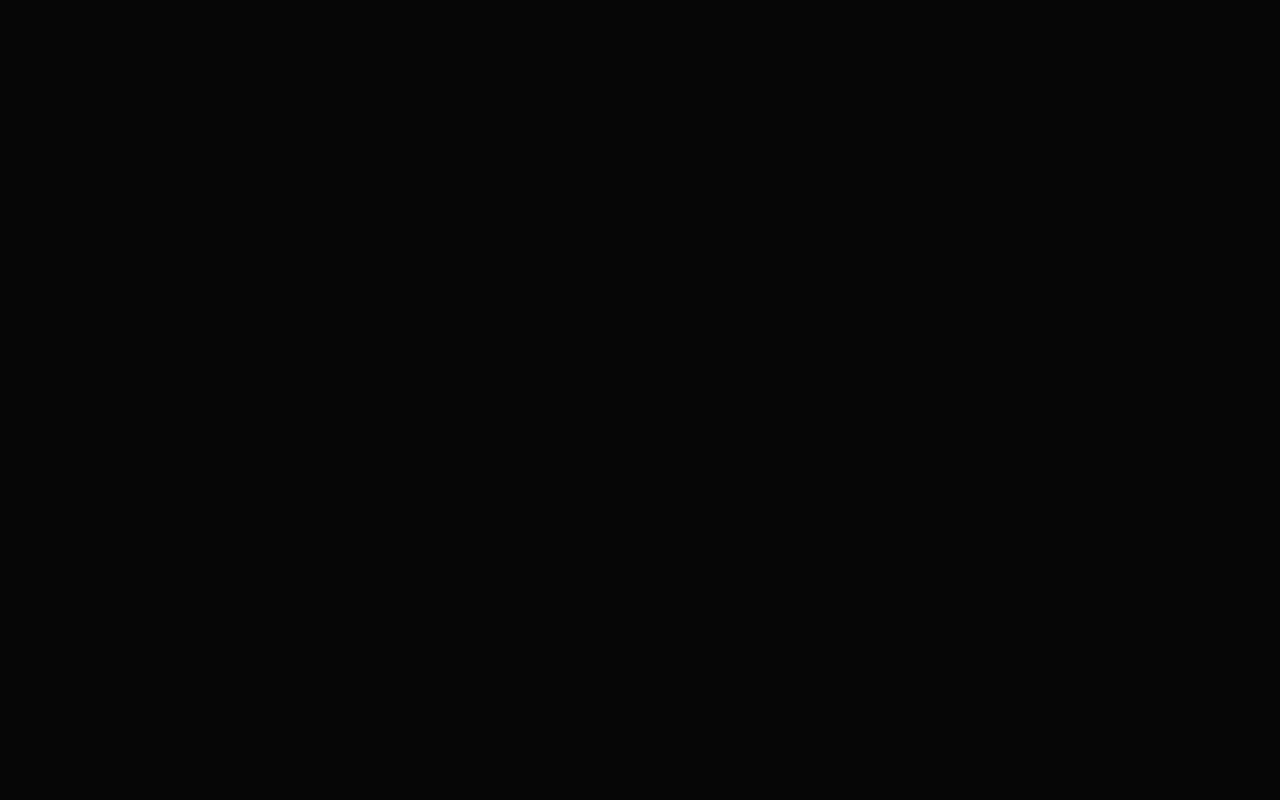
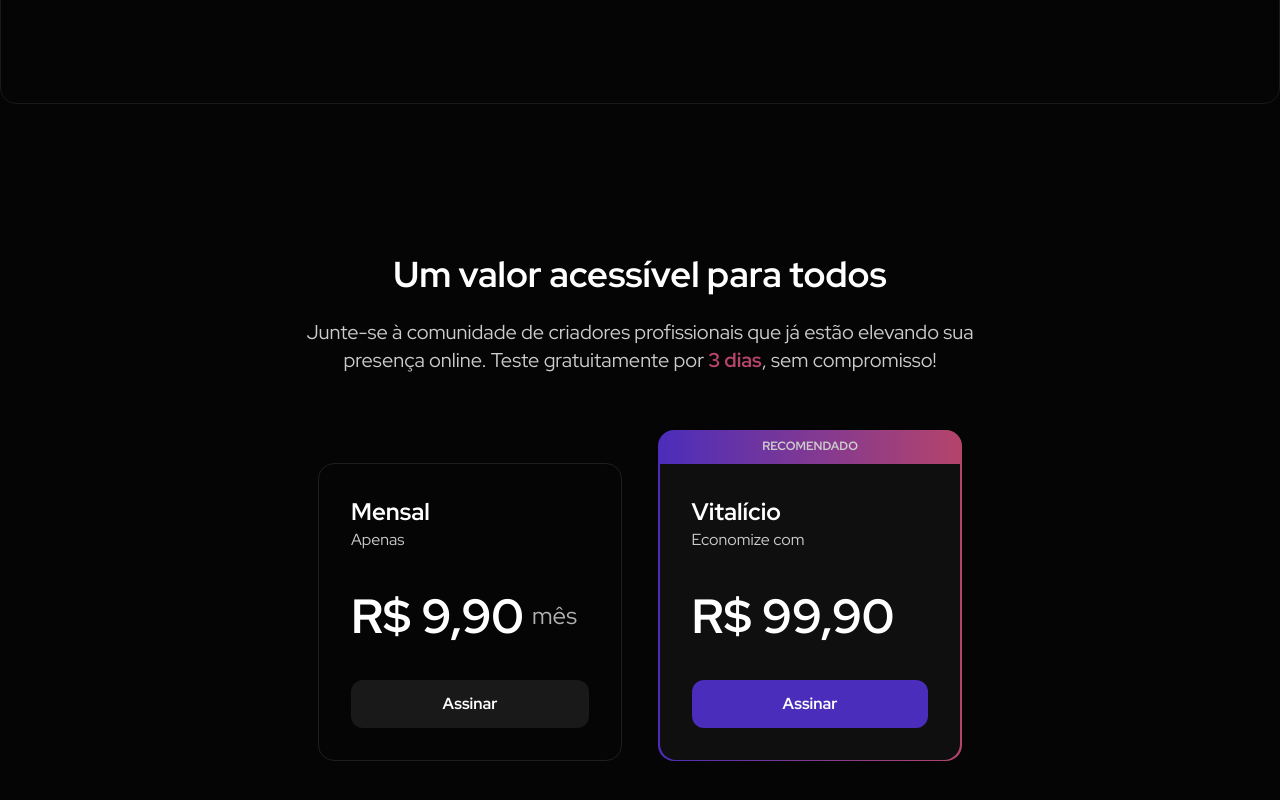
Before and after one commit to victorozoterio/project-in-bio, a Next.js app: page / in a window 1280 px wide. Shown: the part 1496-2296 px from the top of the page. Before the commit the page ends 800 px from the top, so only its background shows below. Built offline with nearby package versions, Linux system fonts and the light colour scheme.

Commit message:
feat: criando sections video e pricing

```diff
--- /dev/null
+++ b/app/components/landing-page/pricing.tsx
@@ -0,0 +1,54 @@
+import { TRIAL_DAYS } from "@/app/lib/config";
+import Button from "../ui/button";
+
+export default function Pricing() {
+	return (
+		<div className="my-[150px] flex flex-col items-center gap-14">
+			<div className="flex flex-col items-center gap-6">
+				<h3 className="text-4xl font-bold text-white">
+					Um valor acessível para todos
+				</h3>
+				<p className="text-content-body text-xl text-center">
+					Junte-se à comunidade de criadores profissionais que já estão elevando
+					sua
+					<br />
+					presença online. Teste gratuitamente por
+					<strong className="text-accent-pink"> {TRIAL_DAYS} dias</strong>, sem
+					compromisso!
+				</p>
+			</div>
+			<div className="flex items-end gap-9">
+				<div className="w-[304px] p-8 flex flex-col gap-7 rounded-2xl border border-[#1E1E1E]">
+					<div className="flex flex-col">
+						<span className="text-white font-bold text-2xl">Mensal</span>
+						<span className="text-content-body">Apenas</span>
+					</div>
+					<div className="flex items-center gap-2">
+						<span className="text-white font-bold text-[48px]">R$ 9,90</span>
+						<span className="text-content-headline text-2xl">mês</span>
+					</div>
+					<Button variant="secondary">Assinar</Button>
+				</div>
+				<div className="flex flex-col">
+					<div className="flex justify-center items-center rounded-t-2xl p-2 w-[304px] bg-[linear-gradient(90deg,#4B2DBB_0%,#B5446B_100%)]">
+						<span className="uppercase text-xs font-bold">Recomendado</span>
+					</div>
+					<div className="p-[1.6px] bg-[linear-gradient(90deg,#4B2DBB_0%,#B5446B_100%)] rounded-b-2xl">
+						<div className="w-full bg-background-secondary p-8 flex flex-col gap-7 rounded-b-2xl">
+							<div className="flex flex-col">
+								<span className="text-white font-bold text-2xl">Vitalício</span>
+								<span className="text-content-body">Economize com</span>
+							</div>
+							<div className="flex items-center gap-1">
+								<span className="text-white font-bold text-[48px]">
+									R$ 99,90
+								</span>
+							</div>
+							<Button>Assinar</Button>
+						</div>
+					</div>
+				</div>
+			</div>
+		</div>
+	);
+}
--- /dev/null
+++ b/app/components/landing-page/video-explanation.tsx
@@ -0,0 +1,9 @@
+import { Play } from "lucide-react";
+
+export default function VideoExplanation() {
+	return (
+		<div className="border rounded-2xl border-border-primary aspect-video flex items-center justify-center my-20">
+			<Play className="text-accent-purple size-16" />
+		</div>
+	);
+}
--- /dev/null
+++ b/app/lib/config.ts
@@ -0,0 +1 @@
+export const TRIAL_DAYS = 3;
--- a/app/page.tsx
+++ b/app/page.tsx
@@ -1,11 +1,15 @@
 import Hero from "./components/landing-page/hero";
 import Header from "./components/landing-page/header";
+import VideoExplanation from "./components/landing-page/video-explanation";
+import Pricing from "./components/landing-page/pricing";
 
 export default function Home() {
 	return (
 		<div className="max-w-7xl mx-auto">
 			<Header />
 			<Hero />
+			<VideoExplanation />
+			<Pricing />
 		</div>
 	);
 }
```
